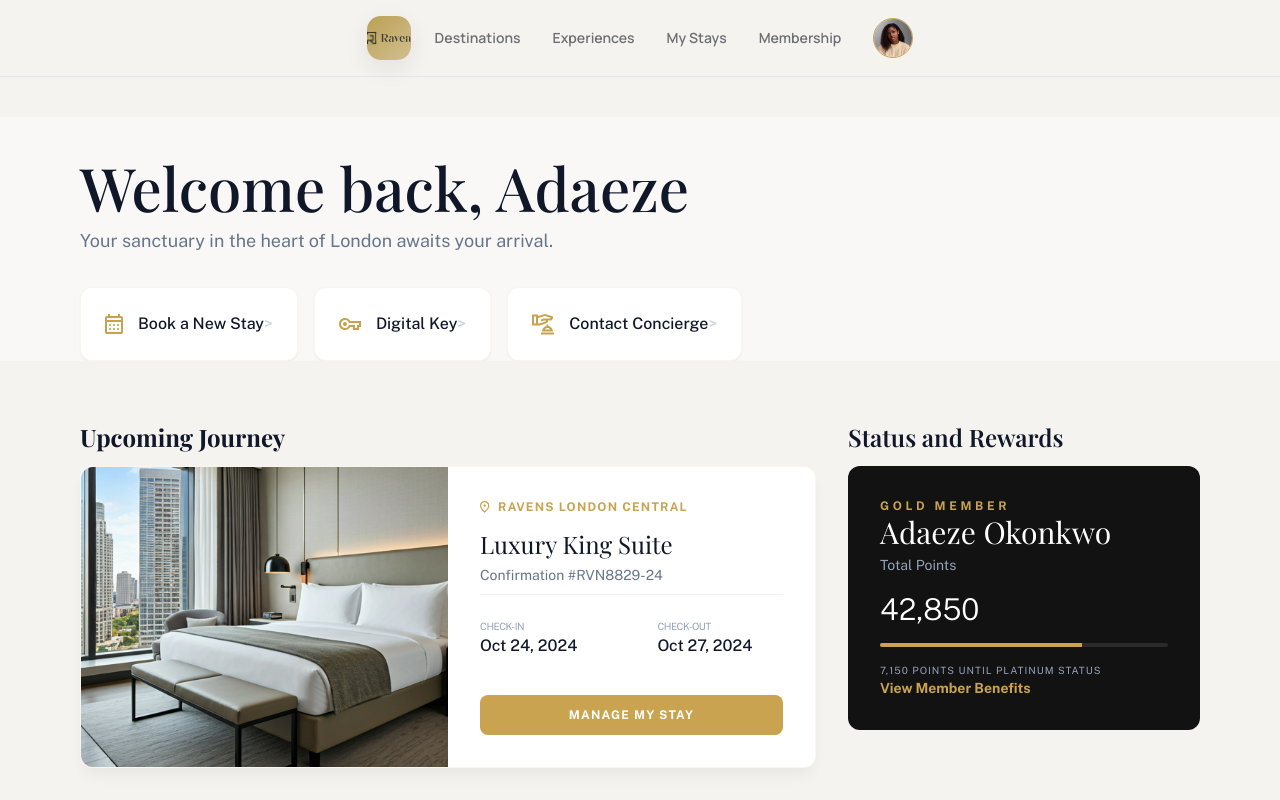
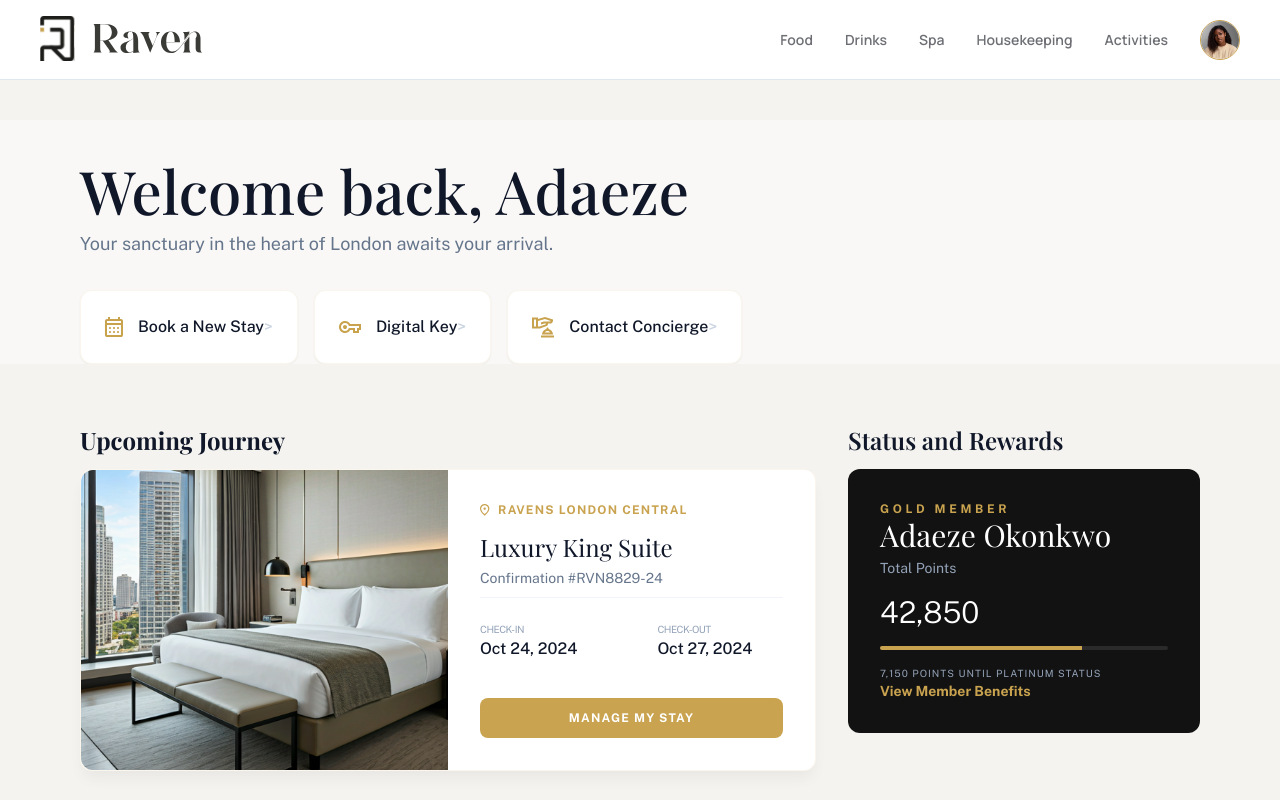
Before and after one commit to Tenney-olarh/Raven-Hospitlity, a React (Vite) app: page /home in a window 1280 px wide. Shown: the top 800 px of the page. Built offline with nearby package versions, Linux system fonts and the light colour scheme; a web font is replaced by a local one.

Commit message:
updated no API

```diff
--- a/src/Components/HomePage/HomePage.jsx
+++ b/src/Components/HomePage/HomePage.jsx
@@ -47,10 +47,16 @@ function HomePage() {
       </p>
     );
   if (error) return <p>{error}</p>;
-
+  const menu =[
+    {id:1,name:"Food", path:"/services/food"},
+    {id:2,name:"Drinks", path:"/services/drinks"},
+    {id:3,name:"Spa", path:"/services/spa"},
+    {id:4,name:"Housekeeping", path:"/services/housekeeping"},
+    {id:5,name:"Activities", path:"/services/activities"},
+  ]
   return (
     <div className="dashboard">
-      <Navbar menu={menuItems} />
+      <Navbar menu={menu  } />
       <Hero userName={user.firstName} actions={homeActions} />
       <Status
         userFullName={user.fullName}
--- a/src/Components/HomePage/NavBar.jsx
+++ b/src/Components/HomePage/NavBar.jsx
@@ -1,21 +1,56 @@
+// import { Link } from "react-router-dom";
+
+// function Navbar({ menu }) {
+//   return (
+//     <nav className="nav">
+//     <Link to="/">
+//       <img src="/logo.svg" alt="Site Logo" className="logo" />
+//    </Link>
+
+//       <div className="nav__bar">
+//         <ul className="nav__menus">
+//           {menu.map((item) => (
+//             <li key={item.id}>
+//               <Link to={item.path}>{item.name}</Link>
+//             </li>
+//           ))}
+//         </ul>
+
+//         <div className="nav__avatar-wrapper">
+//           <img
+//             src="/avatar-homepage.jpg"
+//             alt="Profile Image"
+//             className="nav__avatar"
+//           />
+//         </div>
+//       </div>
+//     </nav>
+//   );
+// }
+
+// export default Navbar;
 import { Link } from "react-router-dom";
 
 function Navbar({ menu }) {
+
   return (
-    <nav className="nav">
-      <a href="#">
-        <img src="/logo.svg" alt="Site Logo" className="logo" />
-      </a>
+    <nav className="navs">
+      {/* Logo */}
+      <Link to="/">
+        <img src="/logo.svg" alt="Site Logo" className="navselogo" />
+      </Link>
 
       <div className="nav__bar">
+        {/* Navigation Links */}
         <ul className="nav__menus">
           {menu.map((item) => (
             <li key={item.id}>
-              <Link to={item.path}>{item.name}</Link>
+              <a href={item.path}>{item.name}</a>
             </li>
           ))}
         </ul>
 
+        {/* Avatar */}
         <div className="nav__avatar-wrapper">
           <img
             src="/avatar-homepage.jpg"
--- a/src/Pages/Auth/otp.jsx
+++ b/src/Pages/Auth/otp.jsx
@@ -1,7 +1,10 @@
 import React, { useState, useRef } from "react";
+import { useNavigate } from "react-router-dom";
 import "../../Styles/otp.css";
 
 export default function PasscodeAuthPage() {
+  const navigate = useNavigate();
+
   const [passcode, setPasscode] = useState(Array(6).fill(""));
   const [confirmPasscode, setConfirmPasscode] = useState(Array(6).fill(""));
 
@@ -56,9 +59,16 @@ export default function PasscodeAuthPage() {
     const confirm = confirmPasscode.join("");
 
     if (code.length < 6 || confirm.length < 6) return;
-    if (code !== confirm) return;
+
+    if (code !== confirm) {
+      alert("Passcodes do not match");
+      return;
+    }
 
     alert("Passcode set successfully!");
+
+
+    navigate("/home");
   };
 
   return (
--- a/src/Styles/home/nav.css
+++ b/src/Styles/home/nav.css
@@ -1,4 +1,4 @@
-.nav {
+/* .nav {
   padding: 16px 40px;
   display: flex;
   align-items: center;
@@ -6,7 +6,16 @@
   border-bottom: 1px solid var(--black-50);
   font-family: var(--font3);
 }
-
+.nav img {
+  height: 40px;
+  background: none;
+  border-radius: none;
+}
+.logo {
+  height: 45px;
+ object-fit: contain;
+ cursor: pointer;
+}
 .nav__menus {
   display: flex;
   gap: 32px;
@@ -39,4 +48,67 @@
   height: 100%;
   object-fit: cover;
   object-position: top;
+} */
+.navs{
+  padding: 16px 40px;
+  display: flex;
+  align-items: center;
+  justify-content: space-between;
+  border-bottom: 1px solid var(--black-50);
+  font-family: var(--font3);
+  background: white;
 }
+
+.navselogo{
+  height: 45px;
+  object-fit: contain;
+  cursor: pointer;
+}
+
+.nav__menus {
+  display: flex;
+  gap: 32px;
+  font-size: 14px;
+  font-weight: 600;
+  align-items: center;
+  justify-content: center;
+  color: var(--navbar-text-color);
+  list-style: none;
+}
+
+.nav__menus a {
+  text-decoration: none;
+  color: inherit;
+  transition: 0.3s;
+}
+
+.nav__menus a:hover {
+  color: #000;
+}
+
+.nav__bar {
+  display: flex;
+  gap: 32px;
+  align-items: center;
+}
+
+.nav__avatar-wrapper {
+  width: 40px;
+  height: 40px;
+  border-radius: 50%;
+  overflow: hidden;
+  cursor: pointer;
+  border: 1px solid var(--color1);
+}
+
+.nav__avatar {
+  width: 100%;
+  height: 100%;
+  object-fit: cover;
+  object-position: top;
+}
+
+/* Smooth scrolling */
+html {
+  scroll-behavior: smooth;
+}
```
